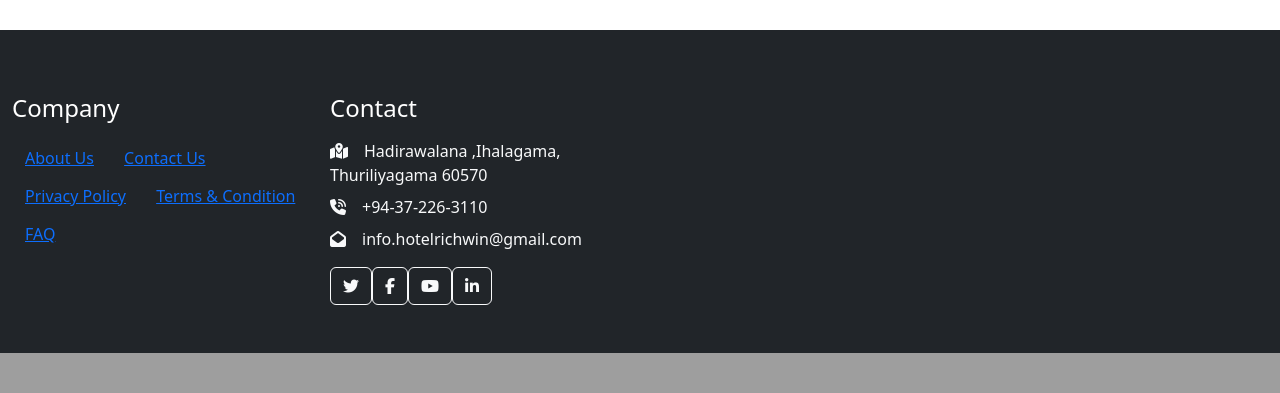
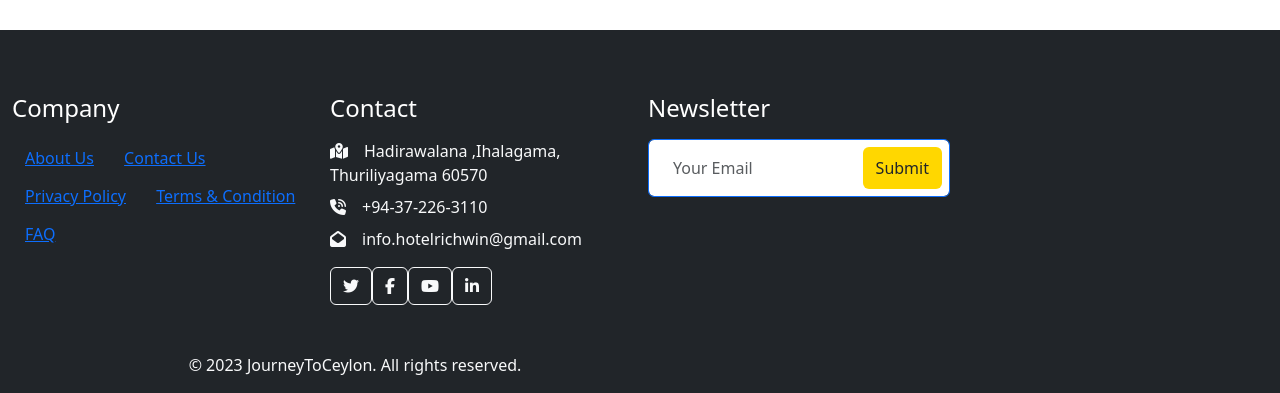
Before and after one commit to Dumindu-Pabasara/Hotel_Management_System, a PHP site: page /service.php in a window 1280 px wide. Shown: the part 3652-4045 px from the top of the page. Before the commit the page ends 4005 px from the top, so only its background shows below. Run offline with PHP 8.4, Linux system fonts and the light colour scheme; some libraries are stand-ins or nearby versions; some web fonts are replaced.

Commit message:
Update service.php

```diff
--- a/service.php
+++ b/service.php
@@ -132,3 +132,33 @@ Our on-call doctor is available for any medical emergency.</p>
 
         </div>
       </div>
+
+      <div class="col-lg-3 col-md-6">
+        <h4 class="text-white mb-3">Newsletter</h4>
+        <div class="position-relative mx-auto"style="max: width 400px;">
+        <input type="text" class="form-control border-primary w-100 py-3 ps-4 pe-5"placeholder="Your Email">
+        <button class="btn button py-2 position-absolute top-0 end-0 mt-2 me-2 "style="background-color:#FFD700" type="button">Submit</button>
+        </div>
+      </div>
+    </div>
+  </div>
+
+ <div class="container">
+  <div class="copyright">
+<div class="row">
+  <div class="col-md-6 text-center">
+      <p class="text-center">&copy; 2023 JourneyToCeylon. All rights reserved.</p>
+  </div>
+</div>
+</div>
+</div>
+</div>
+
+
+
+
+
+
+
+
+<script src="./js/lightbox-plus-jquery.min.js"></script>
```
